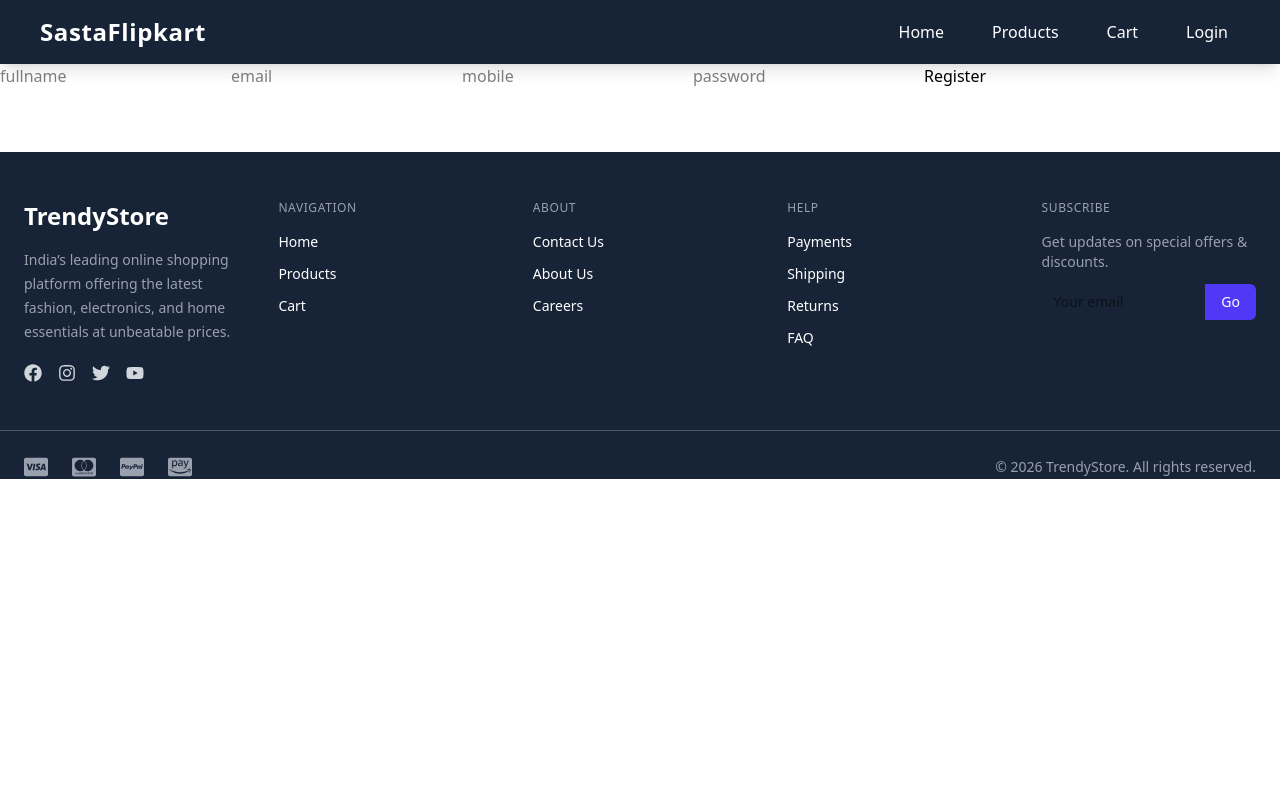
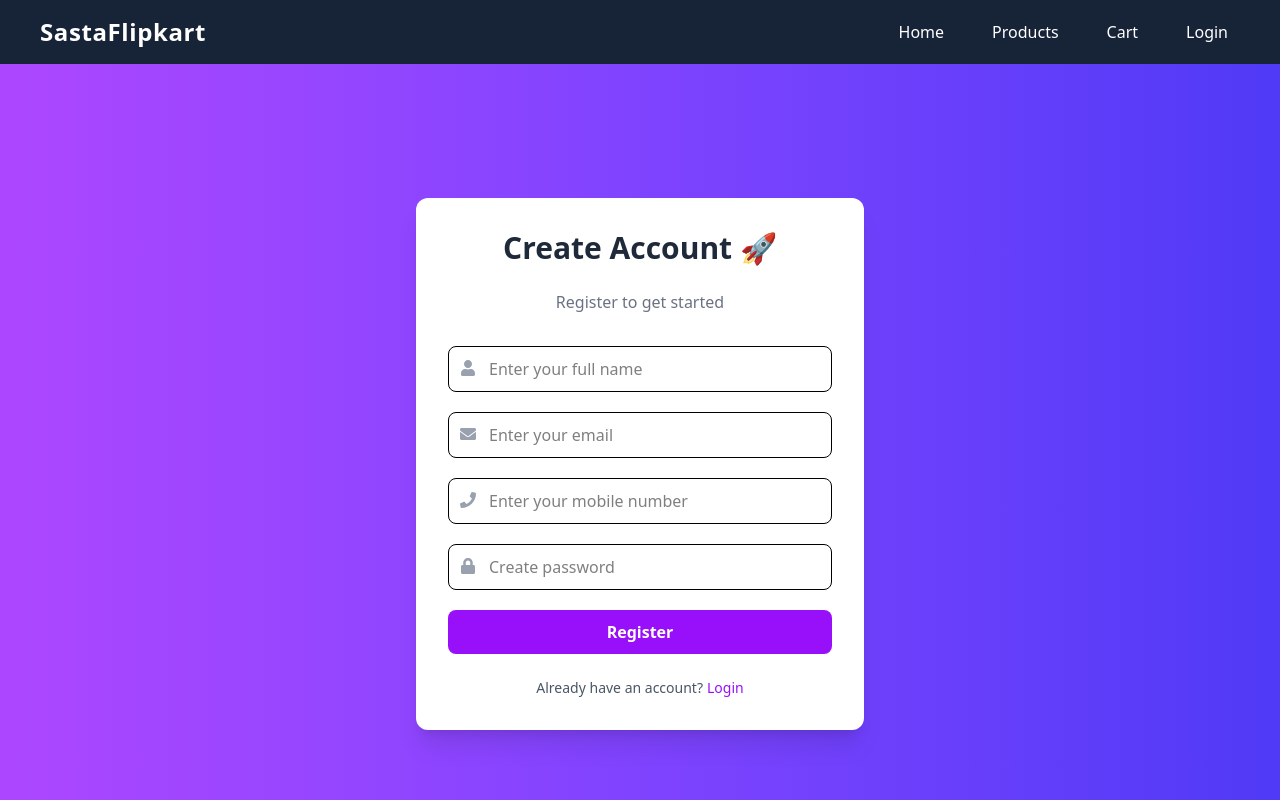
Before and after one commit to Nisita-Chandel/Flipcart-clone, a React (Vite) app in the folder frontend/: page /register in a window 1280 px wide. Shown: the top 800 px of the page. Built offline with nearby package versions, Linux system fonts and the light colour scheme.

Commit message:
updated code

```diff
--- a/frontend/src/pages/Login.jsx
+++ b/frontend/src/pages/Login.jsx
@@ -1,6 +1,8 @@
 import { useState } from "react";
 import axios from "axios";
 import { toast } from "react-toastify";
+import { FaEnvelope, FaLock } from "react-icons/fa";
+import { Link } from "react-router-dom";
 
 const Login = () => {
 
@@ -11,7 +13,6 @@ const Login = () => {
     e.preventDefault();
 
     try {
-
       const res = await axios.post(
         "http://localhost:4000/api/auth/login",
         { email, password },
@@ -26,23 +27,78 @@ const Login = () => {
   };
 
   return (
-    <form onSubmit={handleLogin}>
+    <div className="min-h-screen flex items-center justify-center  px-4">
+
+      <div className="bg-white shadow-xl rounded-xl w-full max-w-md p-8">
+
+        {/* Heading */}
+        <h2 className="text-3xl font-bold text-center text-gray-800 mb-6">
+          Welcome Back 👋
+        </h2>
+
+        <p className="text-center text-gray-500 mb-8">
+          Login to your account
+        </p>
+
+        <form onSubmit={handleLogin} className="space-y-5">
+
+          {/* Email */}
+          <div className="relative">
+            <FaEnvelope className="absolute top-3.5 left-3 text-gray-400" />
             <input
               type="email"
-        placeholder="email"
+              placeholder="Enter your email"
               value={email}
               onChange={(e)=>setEmail(e.target.value)}
+              className="w-full border rounded-lg py-2.5 pl-10 pr-3 focus:outline-none focus:ring-2 focus:ring-blue-500"
+              required
             />
+          </div>
 
+          {/* Password */}
+          <div className="relative">
+            <FaLock className="absolute top-3.5 left-3 text-gray-400" />
             <input
               type="password"
-        placeholder="password"
+              placeholder="Enter your password"
               value={password}
               onChange={(e)=>setPassword(e.target.value)}
+              className="w-full border rounded-lg py-2.5 pl-10 pr-3 focus:outline-none focus:ring-2 focus:ring-blue-500"
+              required
             />
+          </div>
 
-      <button type="submit">Login</button>
+          {/* Forgot Password */}
+          <div className="text-right text-sm">
+            <Link to="/forgot-password" className="text-blue-600 hover:underline">
+              Forgot password?
+            </Link>
+          </div>
+
+          {/* Login Button */}
+          <button
+            type="submit"
+            className="w-full bg-blue-600 text-white py-2.5 rounded-lg font-semibold hover:bg-blue-700 transition"
+          >
+            Login
+          </button>
+
         </form>
+
+        {/* Register Link */}
+        <p className="text-center text-gray-600 mt-6 text-sm">
+          Don't have an account?
+          <Link
+            to="/register"
+            className="text-blue-600 hover:underline ml-1 font-medium"
+          >
+            Register
+          </Link>
+        </p>
+
+      </div>
+
+    </div>
   );
 };
 
--- a/frontend/src/pages/Register.jsx
+++ b/frontend/src/pages/Register.jsx
@@ -2,6 +2,7 @@ import { useState } from "react";
 import { toast } from "react-toastify";
 import { Link } from "react-router-dom";
 import axios from "axios";
+import { FaUser, FaEnvelope, FaLock, FaPhone } from "react-icons/fa";
 
 const Register = () => {
 
@@ -34,37 +35,97 @@ const Register = () => {
   };
 
   return (
-    <form onSubmit={handleRegister}>
+    <div className="min-h-screen flex items-center justify-center bg-gradient-to-r from-purple-500 to-indigo-600 px-4">
+
+      <div className="bg-white shadow-xl rounded-xl w-full max-w-md p-8">
+
+        {/* Heading */}
+        <h2 className="text-3xl font-bold text-center text-gray-800 mb-6">
+          Create Account 🚀
+        </h2>
+
+        <p className="text-center text-gray-500 mb-8">
+          Register to get started
+        </p>
+
+        <form onSubmit={handleRegister} className="space-y-5">
+
+          {/* Full Name */}
+          <div className="relative">
+            <FaUser className="absolute top-3.5 left-3 text-gray-400"/>
             <input
               type="text"
-        placeholder="fullname"
+              placeholder="Enter your full name"
               value={fullname}
               onChange={(e)=>setFullname(e.target.value)}
+              className="w-full border rounded-lg py-2.5 pl-10 pr-3 focus:outline-none focus:ring-2 focus:ring-purple-500"
+              required
             />
+          </div>
 
+          {/* Email */}
+          <div className="relative">
+            <FaEnvelope className="absolute top-3.5 left-3 text-gray-400"/>
             <input
               type="email"
-        placeholder="email"
+              placeholder="Enter your email"
               value={email}
               onChange={(e)=>setEmail(e.target.value)}
+              className="w-full border rounded-lg py-2.5 pl-10 pr-3 focus:outline-none focus:ring-2 focus:ring-purple-500"
+              required
             />
+          </div>
 
+          {/* Mobile */}
+          <div className="relative">
+            <FaPhone className="absolute top-3.5 left-3 text-gray-400"/>
             <input
               type="text"
-        placeholder="mobile"
+              placeholder="Enter your mobile number"
               value={mobile}
               onChange={(e)=>setMobile(e.target.value)}
+              className="w-full border rounded-lg py-2.5 pl-10 pr-3 focus:outline-none focus:ring-2 focus:ring-purple-500"
+              required
             />
+          </div>
 
+          {/* Password */}
+          <div className="relative">
+            <FaLock className="absolute top-3.5 left-3 text-gray-400"/>
             <input
               type="password"
-        placeholder="password"
+              placeholder="Create password"
               value={password}
               onChange={(e)=>setPassword(e.target.value)}
+              className="w-full border rounded-lg py-2.5 pl-10 pr-3 focus:outline-none focus:ring-2 focus:ring-purple-500"
+              required
             />
+          </div>
 
-      <button type="submit">Register</button>
+          {/* Register Button */}
+          <button
+            type="submit"
+            className="w-full bg-purple-600 text-white py-2.5 rounded-lg font-semibold hover:bg-purple-700 transition"
+          >
+            Register
+          </button>
+
         </form>
+
+        {/* Login Link */}
+        <p className="text-center text-gray-600 mt-6 text-sm">
+          Already have an account?
+          <Link
+            to="/login"
+            className="text-purple-600 hover:underline ml-1 font-medium"
+          >
+            Login
+          </Link>
+        </p>
+
+      </div>
+
+    </div>
   );
 };
 
```
Lines whose indentation alone changed are shown as unchanged.
